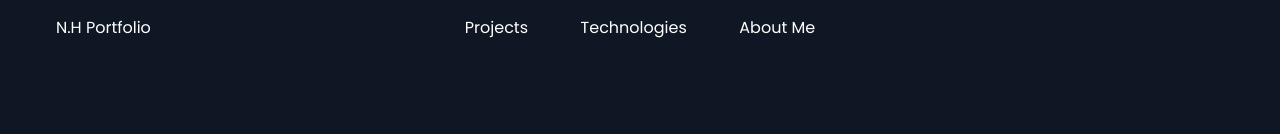
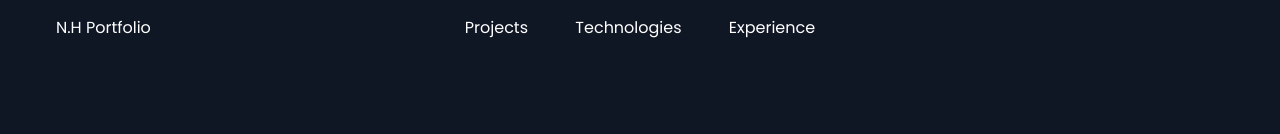
Before and after one commit to Nderim45/portfolio, a React (Vite) app: page / in a window 1280 px wide. Shown: the top 134 px of the page. Built offline with nearby package versions, Linux system fonts and the light colour scheme.

Commit message:
Bug Fixes

```diff
--- a/src/components/Experience.jsx
+++ b/src/components/Experience.jsx
@@ -2,7 +2,7 @@ import React from "react";
 
 const Experience = () => {
   return (
-    <div id="about-me" data-aos="fade-up" className="mt-20">
+    <div id="experience" data-aos="fade-up" className="mt-20">
       <h1 className="text-3xl font-semibold mb-10">Experience</h1>
       <ol className="items-center md:flex">
         <li className="relative mb-6 sm:mb-0">
@@ -16,10 +16,10 @@ const Experience = () => {
           </div>
           <div className="mt-3 sm:pe-8">
             <h1 className="text-lg font-semiboldtext-white">
-              Solaborate L.L.C
+              Android Developer
             </h1>
             <h1 className="block mb-2 text-sm font-normal leading-none text-gray-400 dark:text-gray-500">
-              Android Developer
+              Solaborate L.L.C
             </h1>
             <p className="text-base font-normal text-gray-500 dark:text-gray-400">
               Created Android Application for virtual care project responsive to
--- a/src/components/shared/Navbar.jsx
+++ b/src/components/shared/Navbar.jsx
@@ -23,9 +23,9 @@ const Navbar = () => {
         </h1>
         <h1
           className="hover:cursor-pointer"
-          onClick={() => (location.href = "#about-me")}
+          onClick={() => (location.href = "#experience")}
         >
-          About Me
+          Experience
         </h1>
       </div>
       <div className="w-[30%] sm:w-[15%] lg:w-[10%] flex justify-between items-center"></div>
```
